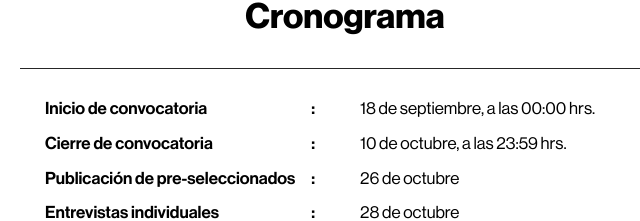
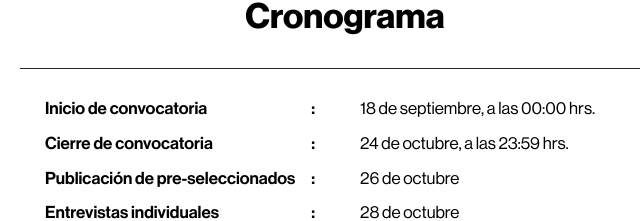
Before and after one commit to joangavelan/Internautas, a React (Create React App) app: page / in a window 1280 px wide. Shown: the part 4933-5154 px from the top of the page, without its empty margins (295-935 px from the left). Built offline with nearby package versions, Linux system fonts and the light colour scheme.

Commit message:
fecha actualizada

```diff
--- a/src/sections/Convocatoria.js
+++ b/src/sections/Convocatoria.js
@@ -129,7 +129,7 @@ const Convocatoria = () => {
         </div>
         <div>
           <strong>Cierre de convocatoria<span>:</span></strong>
-          <p>10 de octubre, a las 23:59 hrs.</p>
+          <p>24 de octubre, a las 23:59 hrs.</p>
         </div>
         <div>
           <strong>Publicación de pre-seleccionados<span>:</span></strong>
```
